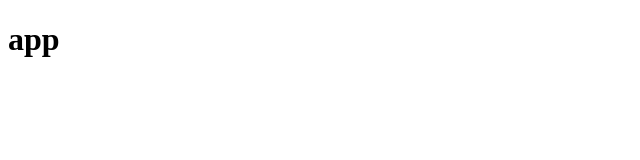
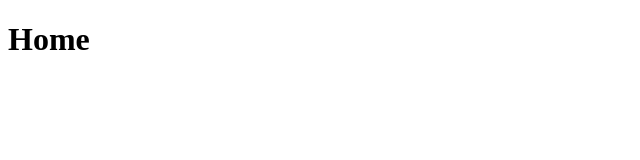
Before and after one commit to takuminish/React-Routing, a React (Create React App) app: page / in a window 1280 px wide. Shown: the top 160 px of the page, without its empty margins (0-640 px from the left). Built offline with nearby package versions, Linux system fonts and the light colour scheme.

Commit message:
Homeに対するroutingを設定

```diff
--- a/src/App.js
+++ b/src/App.js
@@ -1,14 +1,13 @@
 import React, { Component } from 'react';
 import { BrowserRouter, Route, Link } from 'react-router-dom'
 
-class App extends Component {
-
-    render() {
-        return (
-	    <h1>app</h1>
-	);
-    }
-}
+const App = () => (
+    <BrowserRouter>
+        <div>
+            <Route exapt path="/" component={Home} />
+        </div>
+    </BrowserRouter>
+)
 
 class Home extends Component {
     render() {
```
